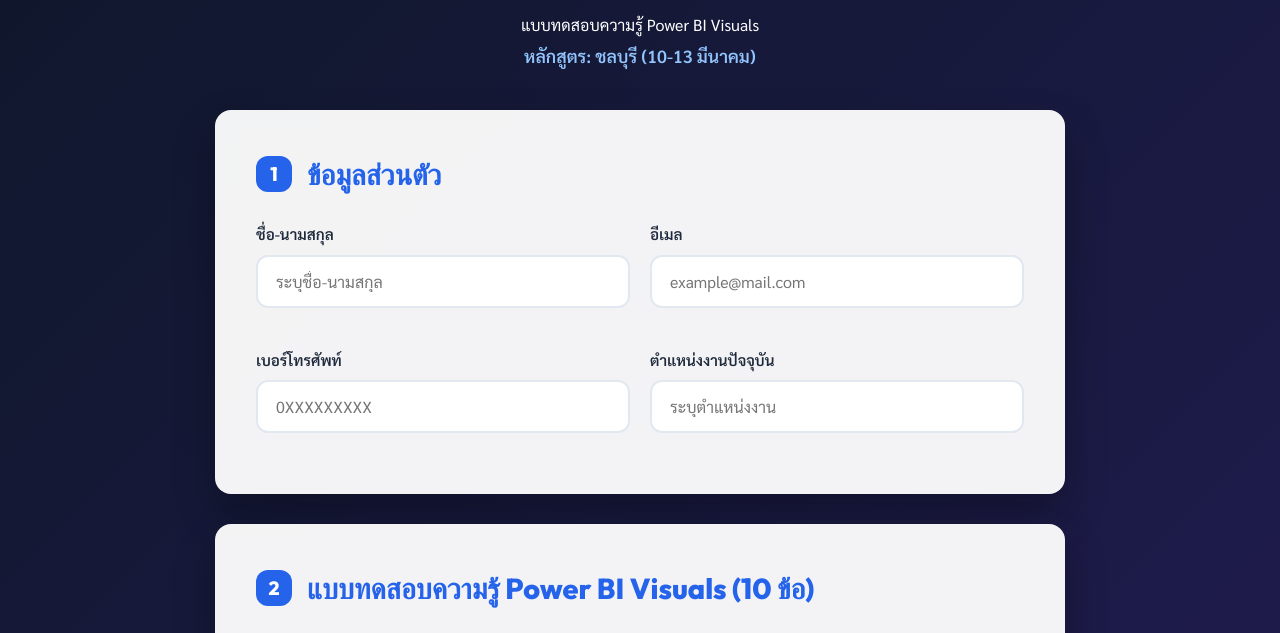
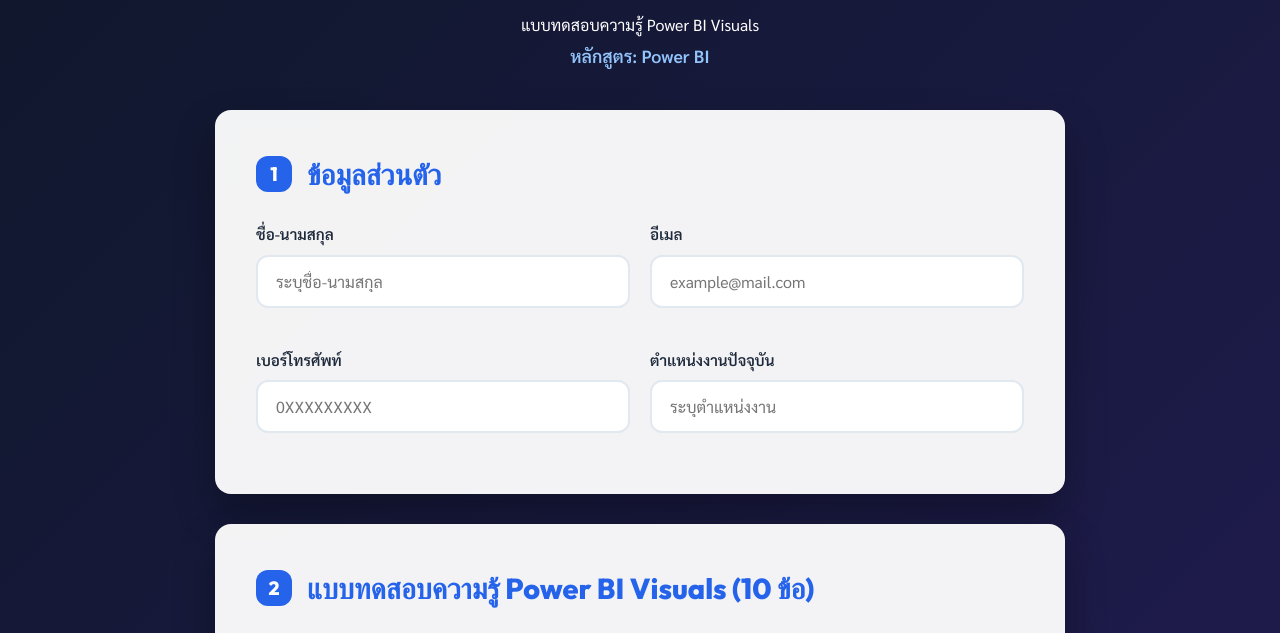
Before and after one commit to suttiphod1234/power-chonburi_10-13_03_69, a plain HTML site: page t2.html in a window 1280 px wide. Shown: the part 159-792 px from the top of the page. Drawn offline with Linux system fonts and the light colour scheme.

Commit message:
Update t2.html

```diff
--- a/t2.html
+++ b/t2.html
@@ -20,7 +20,7 @@
                 <span class="badge">Session T2</span>
                 <h1>Power BI Visuals</h1>
                 <p>แบบทดสอบความรู้ Power BI Visuals</p>
-                <div class="course-info">หลักสูตร: ชลบุรี (10-13 มีนาคม)</div>
+                <div class="course-info">หลักสูตร: Power BI</div>
             </div>
         </header>
 
```
